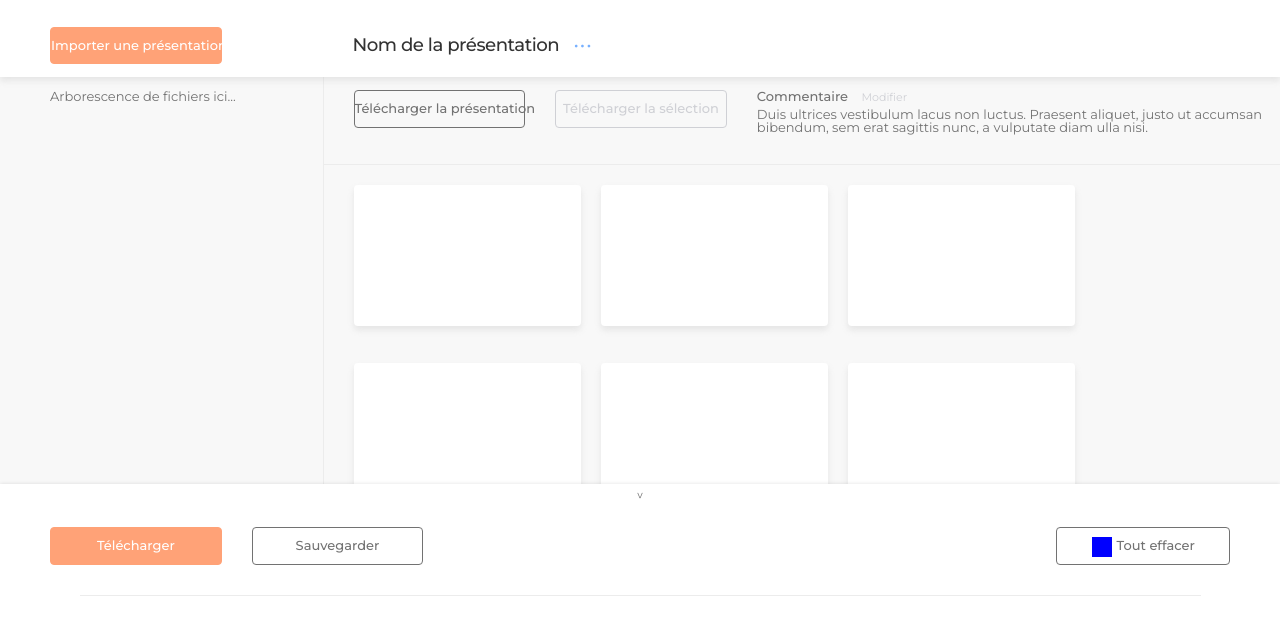
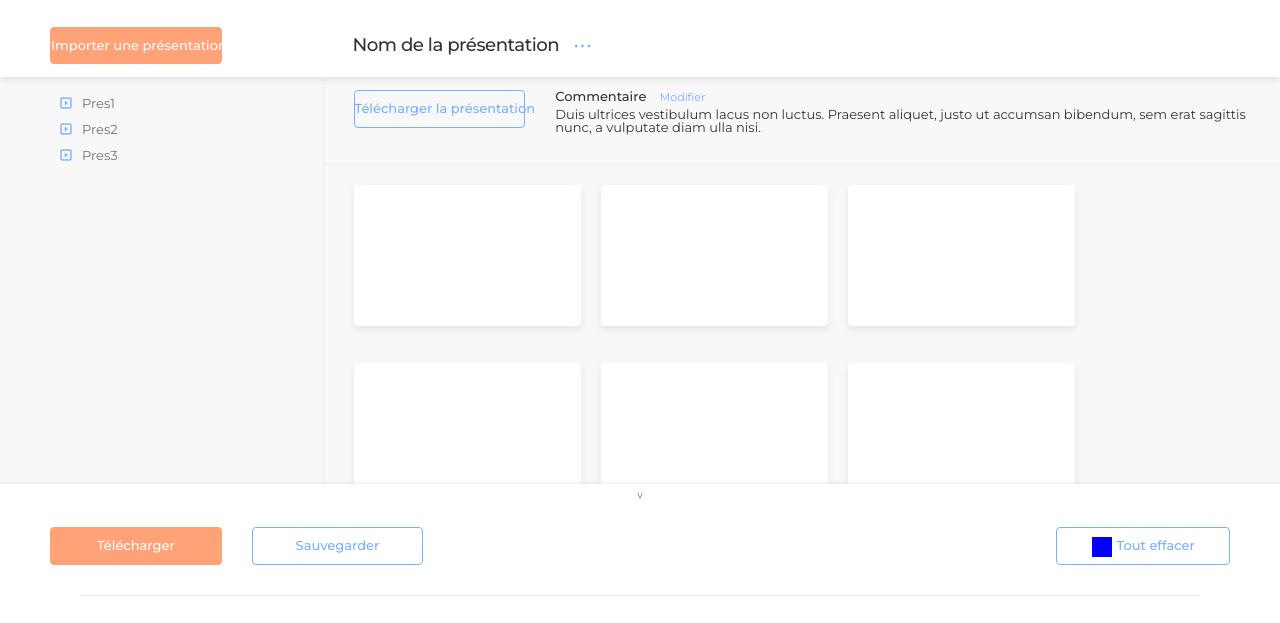
Before and after one commit to axelchalon/diapolafront, a website: page index.html in a window 1280 px wide. Shown: the part 66-689 px from the top of the page. Drawn offline with nearby package versions, Linux system fonts and the light colour scheme.

Commit message:
ça devient propre

```diff
--- a/css/style.scss
+++ b/css/style.scss
@@ -7,7 +7,7 @@ $gray: #f8f8f8;
 $ondark: white;
 $black: #333;
 $disabled: #cfd0d5;
-$delineator: #ececec;
+$delineator: #e3eefe;
 
 $blue: #77b0ff;
 $orange: #ffa277;
@@ -70,6 +70,15 @@ $sectionpadding: 13px;
 
 @mixin modal-shadow {
     box-shadow: 0 4px 6px 0 rgba(171, 171, 171, 0.24);
+}
+
+@mixin modal-hover-shadow {
+    box-shadow: 0 4px 6px 0 rgba(171, 171, 171, 0.46);
+    // border: 1px solid rgb(209, 209, 255)
+}
+
+@mixin modal-active-shadow {
+    box-shadow: 0 4px 6px 0 rgba(171, 171, 171, 0.75);
 }
 
 @mixin modal {
@@ -138,6 +147,14 @@ $sectionpadding: 13px;
 
 @mixin button-secondary-enabled {
     @include button;
+    background: transparent;
+    border-color: $blue;
+    color: $blue;
+    &:hover {
+        border-color: $blueunpeuassombri;
+        color: $blueunpeuassombri;
+        cursor: pointer;
+    }
 }
 
 @mixin button-secondary-disabled {
@@ -301,6 +318,17 @@ html {
         border-right: 1px solid $delineator;
         flex-shrink: 0;
         padding-top: $sectionpadding;
+        ul li {
+            line-height: 2rem;
+            padding-left: 32px;
+            background: url("../img/icon_presentation_blue.png") no-repeat 10px center;
+            &:hover {
+                background-color: $blue;
+                background-image: url("../img/icon_presentation_white.png");
+                color: white;
+                cursor: pointer;
+            }
+        }
     }
 
     .page_right {
@@ -314,9 +342,8 @@ html {
             .downloadPresentation {
                 @include button-secondary-enabled;
                 float: left;
-                @include margin-right-colspan(0);
             }
-
+            /*
             .downloadSelectedSlides {
                 float: left;
                 @include margin-right-colspan(0);
@@ -326,19 +353,23 @@ html {
                 &.downloadSelectedSlides-disabled {
                     @include button-secondary-disabled;
                 }
-            }
+            }*/
 
             .presentationComment {
-                @include margin-left-colspan(4);
+                @include margin-left-colspan(2);
                 h3 {
                     display: inline;
                     font-weight: 500;
                 }
                 .presentationComment-edit {
-                    color: $disabled;
+                    color: $blue;
+                    &:hover {
+                        color: $blueunpeuassombri;
+                    }
                     font-size: $smaller;
                     margin-left: 10px;
                 }
+                color: $black;
 
                 p { margin-top: 5px; white-space: normal; }
             }
@@ -395,6 +426,12 @@ html {
                 background-repeat: no-repeat;
                 background-size: cover;
                 @include modal-shadow;
+                &:hover {
+                    @include modal-hover-shadow;
+                }
+                &:active {
+                    @include modal-active-shadow;
+                }
                 display: inline-block;
                 margin-right: 20px;
                 margin-bottom: 35px;
--- a/index.html
+++ b/index.html
@@ -101,13 +101,15 @@
             <div class="page">
 
                 <div class="page_left">
-                    Arborescence de fichiers ici...
+                    <ul>
+                        <li v-for="presentation in presentations">{{presentation.title}}</li>
+                    </ul>
                 </div>
 
                 <div class="page_right">
                     <div class="page_right_topBar page_right_topBar-presentation" v-if="page == 'presentation'">
                         <button class="downloadPresentation">Télécharger la présentation</button>
-                        <button class="downloadSelectedSlides downloadSelectedSlides-disabled">Télécharger la sélection</button>
+                        <!--<button class="downloadSelectedSlides downloadSelectedSlides-disabled">Télécharger la sélection</button>-->
 
                         <div class="presentationComment">
                             <h3>Commentaire</h3> <a href="#" class="presentationComment-edit">Modifier</a><br>
@@ -275,6 +277,7 @@
                 message: 'Hello Vue!',
                 bottomBarActive: true,
                 page: "presentation",
+                presentations: [{title: "Pres1"}, {title: "Pres2"}, {title: "Pres3"}],
                 diaporamaMode: false,
                 diaporamaPresentationTitle: "Nom de la préz!",
                 diaporamaCurrentSlideIndex: 0,
```
Also changed, not shown: css/style.css, img/icon_presentation_blue.png (added), img/icon_presentation_white.png (added), 1 other file.
